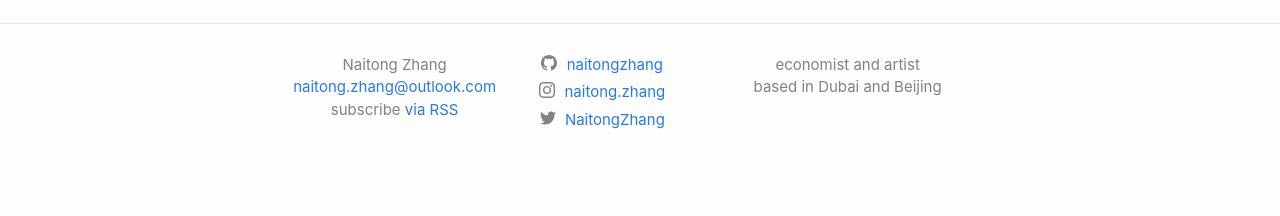
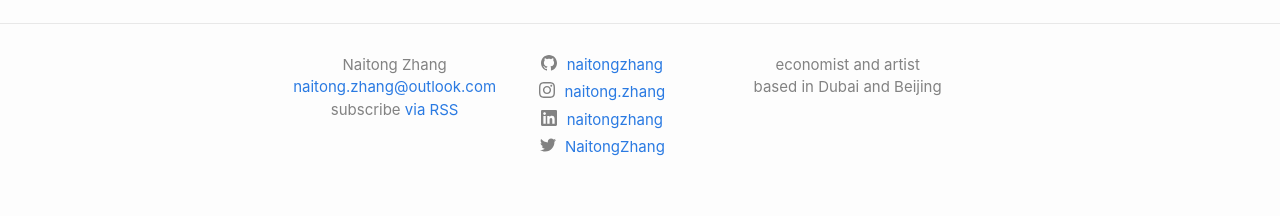
Before and after one commit to naitongzhang/naitongzhang.github.io, a Jekyll site: the page built from index.md, in a window 1280 px wide. Shown: the part 1113-1329 px from the top of the page. Built offline with Jekyll 4.4.1, drawn with Linux system fonts in a browser that asks for light colours; before the commit the page ends 1304 px from its top, so only the background shows below that.

Commit message:
Update _config.yml

```diff
--- a/_config.yml
+++ b/_config.yml
@@ -30,6 +30,7 @@ url: "https://naitongzhang.com" # the base hostname & protocol for your site, e.
 twitter_username: NaitongZhang
 github_username:  naitongzhang
 instagram_username: naitong.zhang
+linkedin_username: naitongzhang
 
 # Build settings
 theme: minima
```
